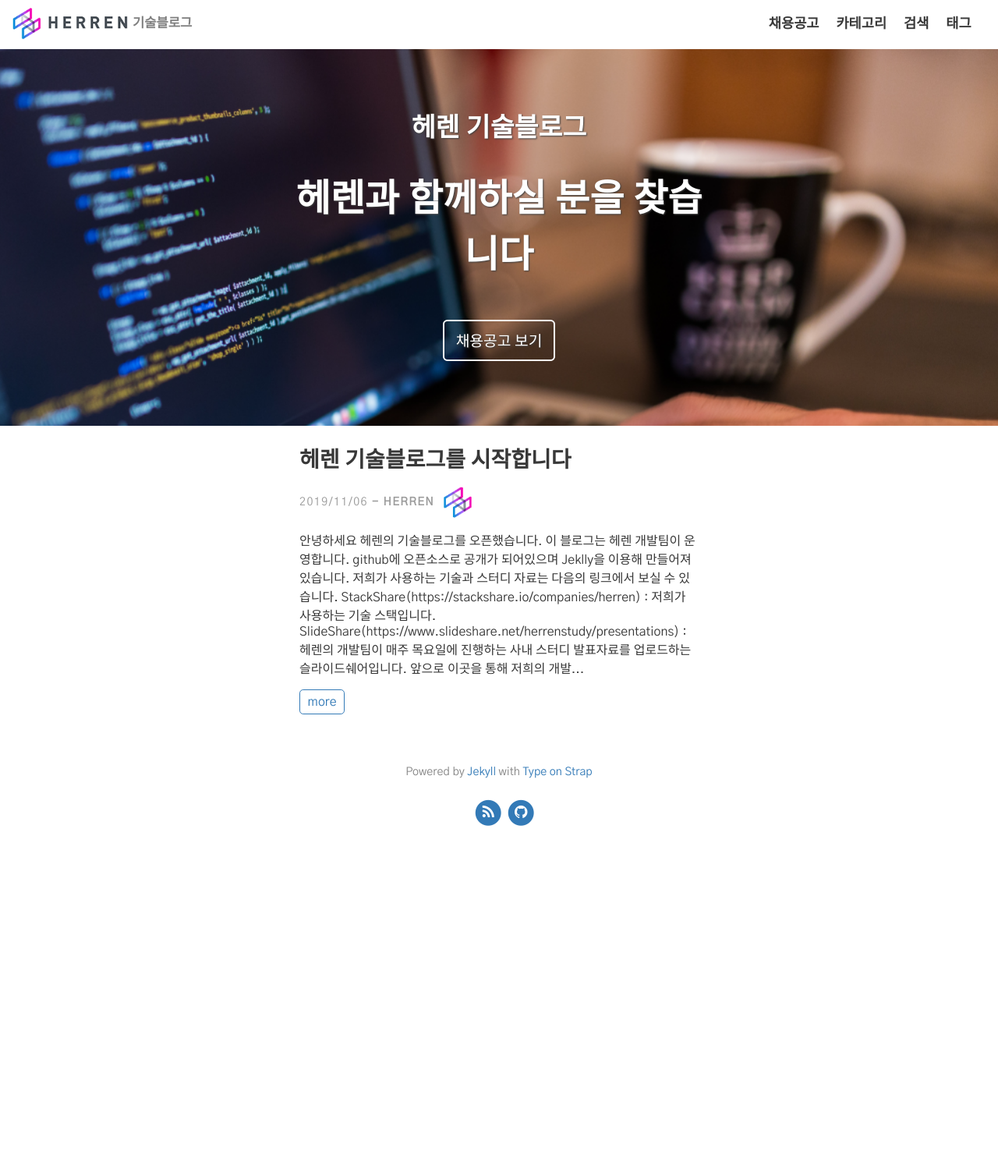
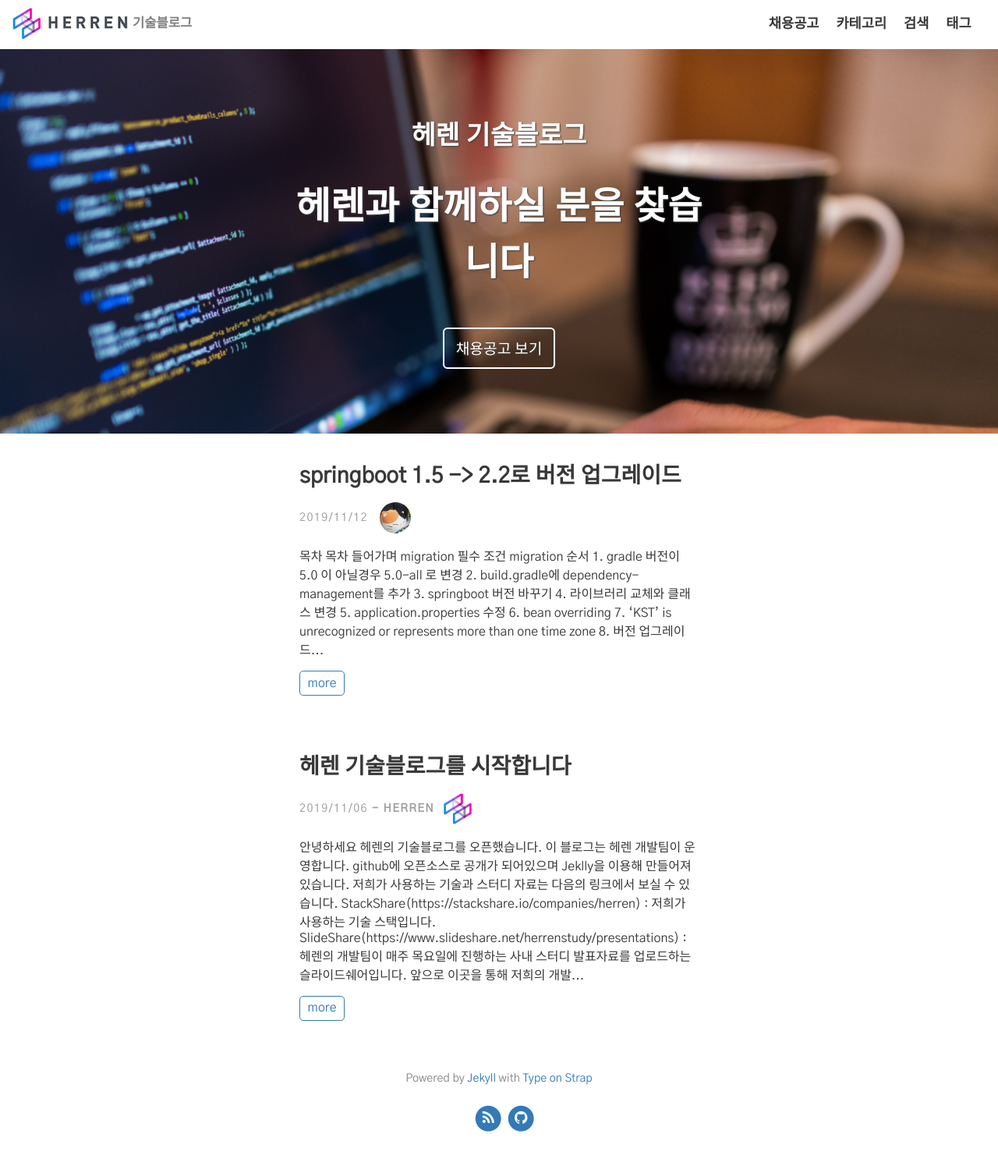
Before and after one commit to herrenofficial/herrenofficial.github.io, a Jekyll site: the page built from index.html, in a window 1280 px wide. Shown: the whole page at 78% size. Built offline with Jekyll 4.4.1, drawn with Linux system fonts in a browser that asks for light colours; the list of posts is cut into pages by our own code; before the commit the page ends 1107 px from its top, so only the background shows below that; part of the change alters nothing that is shown.

Commit message:
Add : springboot migration post upload

````diff
--- /dev/null
+++ b/_posts/2019-11-12-springboot-migration-1.5to2.2.md
@@ -0,0 +1,160 @@
+---
+layout: post
+title: springboot 1.5 -> 2.2로 버전 업그레이드
+date : 2019/11/12
+avatar: "assets/img/profile/seha.jpg"
+categories : [Springboot]
+comments: true
+tags:
+- Springboot
+---
+## 목차
+- TOC
+{:toc}
+
+## 들어가며
+안녕하세요, [공비서](https://www.gongbiz.kr/) 개발자 세하 입니다 😊
+저희 공비서 서비스는 springboot 1.5.9 버전 프레임워크를 이용해 만들어져 있는데요, 지난 [10월 16일에 릴리즈](https://spring.io/blog/2019/10/16/spring-boot-2-2-0)된 2.2으로의 버전 마이그레이션을 한 과정을 포스팅하려고 합니다.
+따라서 포스팅은 버전 **1.5.9 부터 2.2.1**(19.11.12 기준 최신 릴리즈)까지의 버전 마이그레이션하는 과정에 대한 내용으로 구성되어있습니다.
+[[공식 가이드]](https://github.com/spring-projects/spring-boot/wiki/Spring-Boot-2.0-Migration-Guide)대로 했지만 업그레이드 과정에서 많은 문제를 겪었기 때문에 추후에 삽질을 줄이고자 이 포스팅을 작성하게 되었습니다.
+
+그리고 한번에 버전을 1.5 -> 2.2로 올려버리면 오류를 잡았음에도 불구하고 빌드가 되지 않았습니다.
+혹 이유를 아시는 분은 코멘트 남겨주세요🙇
+따라서 `1.5 -> 2.0 -> 2.2` 순서로 버전을 업그레이드 하도록 하겠습니다.
+
+![logo]({{ "/assets/img/post/20191112/springBoot2Art.png"}})
+
+## migration 필수 조건
+* JDK 8 이상
+* tomcat 8.5 이상(외부 톰캣 사용하는 경우)
+* gradle 4.10 이상
+
+메이져 버전 마이그레이션 시 지원이 중단된 몇가지 서드파티 라이브러리들의 버전을 업그레이드 혹은 대체를 해야할 수도 있습니다.
+[springboot 2.2 릴리즈 노트](https://github.com/spring-projects/spring-boot/wiki/Spring-Boot-2.2-Release-Notes) 에서 변경점을 더 확인할 수 있습니다.
+
+## migration 순서
+### 1. gradle 버전이 5.0 이 아닐경우 5.0-all 로 변경
+스프링 2.2로의 마이그레이션을 위해선 **gradle 4.10이상**이어야 합니다.
+프레임워크 버전업과 더불어 저는 gradle 버전을 4.10보단 5로 맞췄습니다.
+`gradle > wrapper > gradle-wrapper.properties` 에서 아래와 같이 gradle 버전을 수정합니다.
+```
+distributionUrl=https\://services.gradle.org/distributions/gradle-5.0-all.zip
+```
+gradle의 버전을 업그레이드하면 지원이 중단된 플러그인등이 발생할 수 있습니다.
+deprecated 된 플러그인들을 적절히 대체 및 업그레이드 합니다.
+(자바 코드상의 변경이 필요할 수도 있습니다)
+
+### 2. build.gradle에 dependency-management를 추가
+마이그레이션을 위한 의존성 관리 플러그인을 추가합니다.
+```gradle
+apply plugin: 'io.spring.dependency-management'
+runtime("org.springframework.boot:spring-boot-properties-migrator")
+```
+### 3. springboot 버전 바꾸기
+build.gradle의 springboot 버전을 변경합니다.
+```gradle
+springBootVersion = '2.2.0.RELEASE'
+```
+
+### 4. 라이브러리 교체와 클래스 변경
+컴파일 오류가 발생했다면 해당되는 오류를 고칩니다.
+보통은 사용하던 서드파티 라이브러리가 deprecated 되어 대체 후 오류가 나는 경우가 많습니다.
+(ex:log4j 지원중단으로 log4j2로 고쳤습니다. 따라서 프로젝트에 사용중이던 logger -> log 로 변경되었습니다)
+버전 업그레이드로 인한 특정 라이브러리 설정의 변화로 발생하는 오류를 해결하는 방법은 다음의 링크에서 확인하실 수 있습니다.
+* [common-application-properties](https://docs.spring.io/spring-boot/docs/current/reference/html/common-application-properties.html)
+* [공식문서 링크](https://github.com/spring-projects/spring-boot/wiki/Spring-Boot-2.0-Migration-Guide#servlet-specific-server-properties)
+
+>2.1 버전 부턴 mysql 드라이버 명이 변경되었습니다.
+기존 : com.mysql.jdbc.Driver
+바뀐것 : com.mysql.cj.jdbc.Driver
+
+또한 몇가지 클래스및 패키지가 변경되었습니다.
+예를들어:
+>WebMvcConfigurerAdapter deprecated로 인한 변경
+기존 : extends WebMvcConfigurerAdapter
+변경 : implements WebMvcConfigurer
+
+>SpringBootServletInitializer 패키지 이름의 변경
+기존 : import org.springframework.boot.web.support.SpringBootServletInitializer;
+변경 : import org.springframework.boot.web.servlet.support.SpringBootServletInitializer;
+
+위와 같은 클래스 및 패키지가 변경되었습니다.
+이러한 변경은 IDE에서 잡아주거나 컴파일시 warn 알림으로 deprecated 되었다는 알림을 주기 때문에
+그에 맞춰 수정하거나, 2.0 릴리즈 노트에서 확인할 수 있습니다.
+* [Spring Boot 2.0 Release Notes](https://github.com/spring-projects/spring-boot/wiki/Spring-Boot-2.0-Release-Notes)
+
+### 5. application.properties 수정
+IDE에서 해당 키워드에 warning 표시를 나타내며 제안에 따라 수정할 수 있습니다.
+또는 [지원하는 의존성 버전](https://docs.spring.io/spring-boot/docs/current/reference/htmlsingle/#appendix) 문서를 보며 `application.properties`에서 기존의 키워드를 변경된 키워드로 수정합니다.
+
+### 6. bean overriding
+해당 변경은 2.1의 릴리즈 노트에서 다음과같이 소개하고 있습니다.[[링크]](https://github.com/spring-projects/spring-boot/wiki/Spring-Boot-2.1-Release-Notes#bean-overriding)
+>Bean overriding has been disabled by default to prevent a bean being accidentally overridden. If you are relying on overriding, you will need to set spring.main.allow-bean-definition-overriding to true.
+
+2.1 버전부터 빈의 우연한 재정의를 방지하기위해 default가 false 라고 합니다. 따라서, __been overriding을 사용하려면 true로 명시__해줘야 합니다.
+명시가 되어있지 않은 경우 다음과 같은 오류가 발생합니다.
+```java
+org.springframework.beans.factory.support.Bean Definition Override Exception
+```
+따라서 application.properties에 bean overriding을 허용하는 부분을 추가합니다.
+```java
+spring.main.allow-bean-definition-overriding=true
+```
+
+### 7. ‘KST’ is unrecognized or represents more than one time zone
+~~~
+The server time zone value ‘KST’ is unrecognized or represents more than one time zone :
+mysql-connector-java
+~~~
+위의 오류는 아래와 같이 db name 뒤에 `?characterEncoding=UTF-8&serverTimezone=Asia/Seoul` 를 추가합니다
+~~~
+jdbc:mysql://ip:port/dbname?characterEncoding=UTF-8&serverTimezone=Asia/Seoul
+~~~
+
+### 8. 버전 업그레이드 2.0 -> 2.2
+빌드 및 run이 성공적으로 되면 `build.gradle`에서  `2.2.1.RELEASE` 로 springboot 버전을 변경합니다.
+```gradle
+springBootVersion = '2.2.1.RELEASE'
+```
+그 후 4~5번의 작업을 반복하며 오류를 잡습니다.
+2.0 -> 2.2 로 버전이 올라가며 변경된 점은 springboot 릴리즈 노트에서 확인하며 수정합니다.
+* [Spring Boot 2.1 Release Notes](https://github.com/spring-projects/spring-boot/wiki/Spring-Boot-2.1-Release-Notes)
+* [Spring Boot 2.2 Release Notes](https://github.com/spring-projects/spring-boot/wiki/Spring-Boot-2.2-Release-Notes)
+
+### 9. properties-migrator 제거
+빌드 및 run이 성공적으로 되면 build.gradle 에서 추가해뒀던 아래 코드를 제거 합니다.
+```gradle
+runtime("org.springframework.boot:spring-boot-properties-migrator")
+```
+
+### 10. mybatis.configuration.result-maps[0] 오류
+혹 2.2.0 버전으로의 업그레이드를 한다면 다음과 같은 오류를 만날수도 있습니다.
+```java
+Caused by: org.springframework.boot.context.properties.bind.BindException: Failed to bind properties under 'mybatis.configuration.result-maps[0]' to org.apache.ibatis.mapping.ResultMap
+```
+다음과 같은 오류는 `2.2.0.RELEASE (2.2.0.M5 +)` 버전에서 발생하고 있는 이슈며 `2.2.0.M4`와 `2.2.1.RELEASE` 에선 해결되었습니다.
+해당 이슈는 스프링부트 깃허브 이슈 [[Binding fails in presence of a synthetic constructor #18670]](https://github.com/spring-projects/spring-boot/issues/18670) 에서 확인할 수 있습니다.
+
+추가) 만약 swagger를 쓰는데 마이그레이션 시 오류 날 경우 2.9.1로 올려주셔야 됩니다.
+Lombok, Gradle, JPA 문제등은 [[honeymon 님의 스프링 부트 2.x 준비하는 개발자를 위한 안내서]](http://honeymon.io/tech/2019/06/17/spring-boot-2-start.html) 포스팅에서 자세히 알아보실 수 있습니다.
+
+## 마치며
+공비서는 이렇게 1.5 -> 2.2로의 마이그레이션을 마쳤습니다.
+아직 2.2 버전은 릴리즈한지 git s오래되지않아 마이그레이션에 대한 자료도 적으며 이슈도 많았습니다.
+하지만 2.2 버전으로 올라가며 [초당 처리량 20~30% 증가](https://www.slideshare.net/Pivotal/spring-boot-22), jUnit5 등등의 장점때문에 마이그레이션을 결심하게 되었습니다.
+
+읽어주셔서 감사합니다 :)
+
+혹 내용이 잘못되었거나 보충해야 될 부분이 있다면 코멘트 남겨주세요 🙏
+
+---
+
+참고자료
+* [[Spring Boot 2.2 Release Notes]](https://github.com/spring-projects/spring-boot/wiki/Spring-Boot-2.2-Release-Notes)
+* [spring-boot-migration-java](https://altkomsoftware.pl/en/blog/spring-boot-migration-java/)
+* [Spring-Boot-2.0-Migration-Guide](https://github.com/spring-projects/spring-boot/wiki/Spring-Boot-2.0-Migration-Guide#servlet-specific-server-properties)
+* [[honeymon 님의 스프링 부트 2.x 준비하는 개발자를 위한 안내서]](http://honeymon.io/tech/2019/06/17/spring-boot-2-start.html)
+
+>추가로 저희는 **[파이썬 백엔드 개발자](https://www.rocketpunch.com/jobs/63087/%ED%83%84%ED%83%84%ED%95%9C-%EC%8A%A4%ED%83%80%ED%8A%B8%EC%97%85%EC%97%90%EC%84%9C-Python-%EA%B0%9C%EB%B0%9C%EC%9E%90-%EA%B5%AC%EC%9D%B8)** 를 채용중입니다!
+채용에 관심이 있는 분은 **[채용페이지](https://www.rocketpunch.com/companies/herren/jobs)**를
+확인해주세요 😊
--- a/_sass/base/_global.scss
+++ b/_sass/base/_global.scss
@@ -53,14 +53,17 @@ h1 {
 }
 
 h2 {
+    padding-top:10px;
     font-size: 1.75em;
 }
 
 h3 {
+    padding-top:10px;
     font-size: 1.5em;
 }
 
 h4 {
+    padding-top:10px;
     font-size: 1.15em;
 }
 
````
Also changed, not shown: assets/img/post/20191112/springBoot2Art.png (added).
